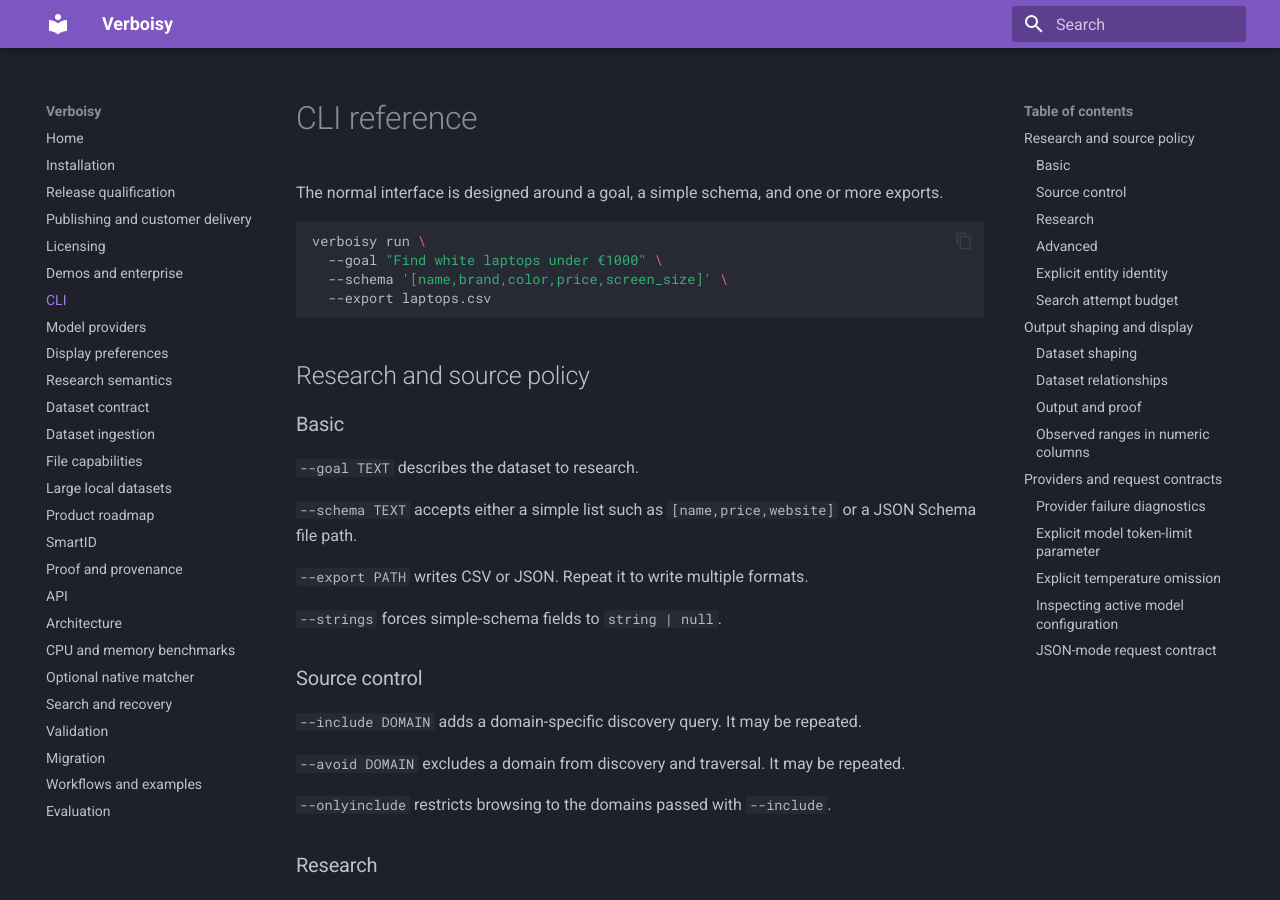
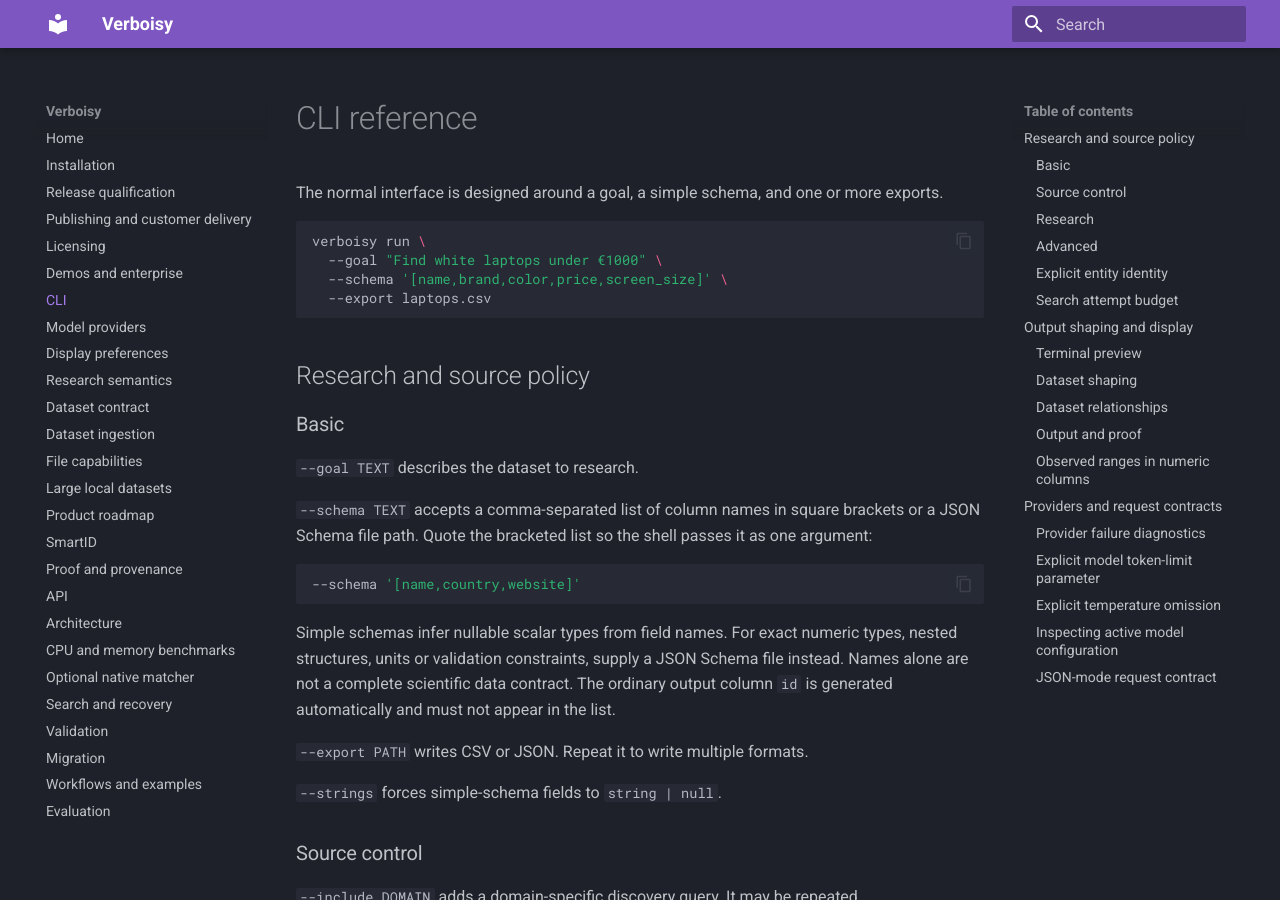
Before and after one commit to EmanueleTorrisi/verboisy, an MkDocs documentation site: the page built from docs/cli.md, in a window 1280 px wide and 900 px high. Built offline with MkDocs 1.6.1 and Material for MkDocs 9.7.7, drawn with Linux system fonts in a browser that asks for light colours; some of the changed text lies outside the part shown.

Commit message:
docs(cli): clarify bracketed schemas and compact result previews

````diff
--- a/docs/cli.md
+++ b/docs/cli.md
@@ -18,7 +18,18 @@
 
 `--goal TEXT` describes the dataset to research.
 
-`--schema TEXT` accepts either a simple list such as `[name,price,website]` or a JSON Schema file path.
+`--schema TEXT` accepts a comma-separated list of column names in square brackets
+or a JSON Schema file path. Quote the bracketed list so the shell passes it as one
+argument:
+
+```bash
+--schema '[name,country,website]'
+```
+
+Simple schemas infer nullable scalar types from field names. For exact numeric
+types, nested structures, units or validation constraints, supply a JSON Schema
+file instead. Names alone are not a complete scientific data contract. The ordinary
+output column `id` is generated automatically and must not appear in the list.
 
 `--export PATH` writes CSV or JSON. Repeat it to write multiple formats.
 
@@ -82,6 +93,16 @@
 
 
 ## Output shaping and display
+
+### Terminal preview
+
+The normal `run` result preview displays the first five columns and at most five
+rows, followed by `... and N more rows.` when additional records are available.
+Generated `id` counts as one of those columns. Long headings and values are
+shortened with `...` to keep the preview compact at the terminal's current width.
+
+This is a display limit. CSV and JSON exports retain all result columns and full
+values. `--maxrows` controls the accepted-record ceiling, not the preview size.
 
 ### Dataset shaping
 
````
